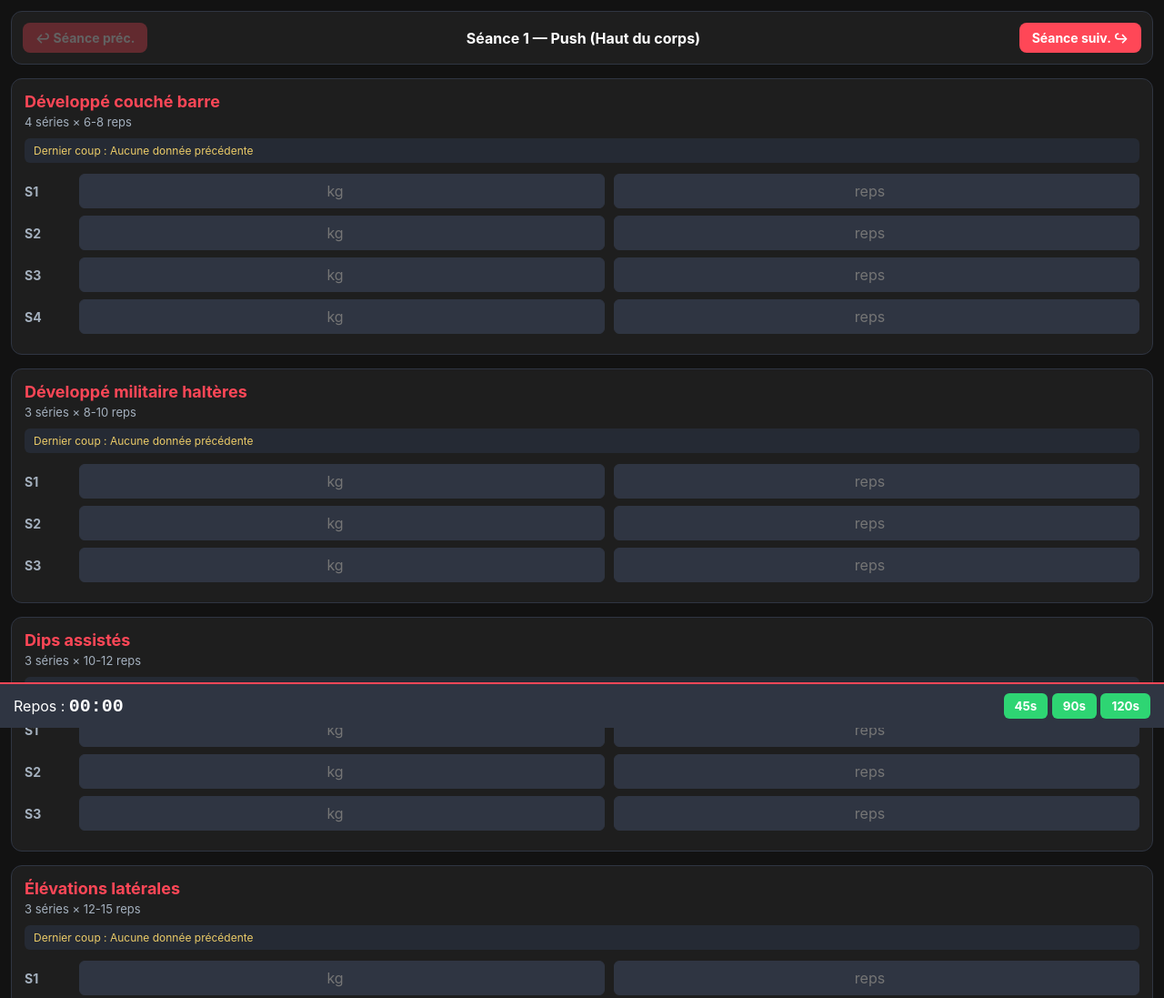
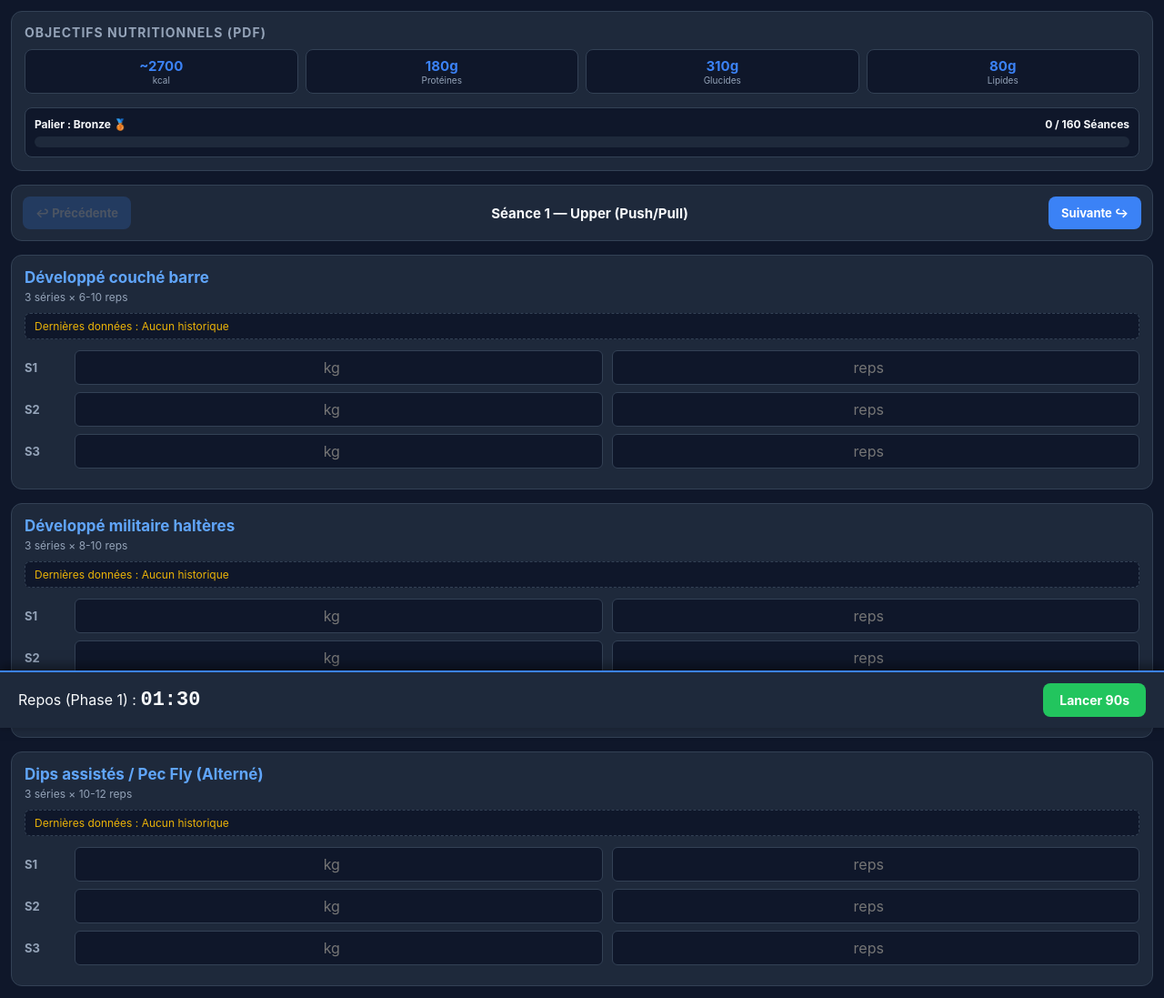
Before and after one commit to chaarakia-cmd/recompo-app, a plain HTML site: page index.html in a window 1280 px wide. Shown: the top 1097 px of the page at 91% size. Drawn offline with Linux system fonts and the light colour scheme.

Commit message:
Revamp index.html for nutrition tracking and UI updates
Updated title and styles for improved UI. Added dashboard section for nutritional goals and progress tracking. Modified session navigation and exercise display.

```diff
--- a/index.html
+++ b/index.html
@@ -3,16 +3,17 @@
 <head>
     <meta charset="UTF-8">
     <meta name="viewport" content="width=device-width, initial-scale=1.0, maximum-scale=1.0, user-scalable=no">
-    <title>Carnet de Musculation - 160 Jours</title>
+    <title>Suivi Recomposition Corporelle - 160 Séances</title>
     <style>
         :root {
-            --bg-color: #121212;
-            --card-bg: #1e1e1e;
-            --accent: #ff4757;
-            --accent-green: #2ed573;
-            --text-main: #ffffff;
-            --text-muted: #a4b0be;
-            --border-color: #2f3542;
+            --bg-color: #0f172a;
+            --card-bg: #1e293b;
+            --accent: #3b82f6;
+            --accent-green: #22c55e;
+            --accent-gold: #eab308;
+            --text-main: #f8fafc;
+            --text-muted: #94a3b8;
+            --border-color: #334155;
         }
 
         * {
@@ -29,6 +30,81 @@
             padding-bottom: 90px;
         }
 
+        /* Dashboard Nutrition & Objectif */
+        .dashboard {
+            background: var(--card-bg);
+            border: 1px solid var(--border-color);
+            border-radius: 12px;
+            padding: 14px;
+            margin-bottom: 15px;
+        }
+
+        .dash-title {
+            font-size: 14px;
+            text-transform: uppercase;
+            letter-spacing: 1px;
+            color: var(--text-muted);
+            margin-bottom: 10px;
+            font-weight: bold;
+        }
+
+        .macros-grid {
+            display: grid;
+            grid-template-columns: repeat(4, 1fr);
+            gap: 8px;
+            text-align: center;
+            margin-bottom: 15px;
+        }
+
+        .macro-box {
+            background: #0f172a;
+            padding: 8px 4px;
+            border-radius: 8px;
+            border: 1px solid var(--border-color);
+        }
+
+        .macro-val {
+            font-size: 15px;
+            font-weight: bold;
+            color: var(--accent);
+        }
+
+        .macro-lbl {
+            font-size: 10px;
+            color: var(--text-muted);
+        }
+
+        /* Compteur 160 séances & Paliers */
+        .progress-section {
+            background: #0f172a;
+            padding: 10px;
+            border-radius: 8px;
+            border: 1px solid var(--border-color);
+        }
+
+        .progress-header {
+            display: flex;
+            justify-content: space-between;
+            font-size: 12px;
+            font-weight: bold;
+            margin-bottom: 6px;
+        }
+
+        .progress-bar-bg {
+            background: #1e293b;
+            height: 12px;
+            border-radius: 6px;
+            overflow: hidden;
+        }
+
+        .progress-bar-fill {
+            height: 100%;
+            width: 0%;
+            background: var(--accent);
+            transition: width 0.3s ease, background-color 0.3s ease;
+        }
+
+        /* Navigation Séances */
         .header-nav {
             display: flex;
             justify-content: space-between;
@@ -44,24 +120,25 @@
             background: var(--accent);
             color: white;
             border: none;
-            padding: 8px 14px;
+            padding: 10px 14px;
             border-radius: 8px;
             font-weight: bold;
-            font-size: 14px;
+            font-size: 13px;
             cursor: pointer;
         }
 
         .nav-btn:disabled {
-            opacity: 0.3;
+            opacity: 0.2;
             cursor: not-allowed;
         }
 
         .session-title {
             text-align: center;
-            font-size: 16px;
+            font-size: 15px;
             font-weight: bold;
         }
 
+        /* Cartes Exercices */
         .exercise-card {
             background: var(--card-bg);
             border-radius: 12px;
@@ -71,43 +148,44 @@
         }
 
         .exercise-title {
-            font-size: 18px;
+            font-size: 17px;
             font-weight: bold;
-            color: var(--accent);
+            color: #60a5fa;
             margin-bottom: 4px;
         }
 
         .exercise-target {
-            font-size: 13px;
+            font-size: 12px;
             color: var(--text-muted);
             margin-bottom: 10px;
         }
 
         .previous-perf {
-            background: #252a34;
+            background: #0f172a;
             padding: 6px 10px;
             border-radius: 6px;
             font-size: 12px;
-            color: #eccc68;
+            color: var(--accent-gold);
             margin-bottom: 12px;
+            border: 1px dashed var(--border-color);
         }
 
         .set-row {
             display: grid;
-            grid-template-columns: 50px 1fr 1fr;
+            grid-template-columns: 45px 1fr 1fr;
             gap: 10px;
             align-items: center;
             margin-bottom: 8px;
         }
 
         .set-label {
-            font-size: 14px;
+            font-size: 13px;
             font-weight: bold;
             color: var(--text-muted);
         }
 
         input {
-            background: #2f3542;
+            background: #0f172a;
             border: 1px solid var(--border-color);
             color: white;
             padding: 8px;
@@ -122,129 +200,185 @@
             border-color: var(--accent);
         }
 
-        /* Timer de repos flottant */
+        /* Timer Unique Phase 1 (90s) */
         .timer-bar {
             position: fixed;
             bottom: 0;
             left: 0;
             right: 0;
-            background: #2f3542;
-            padding: 10px 15px;
+            background: #1e293b;
+            padding: 12px 20px;
             display: flex;
             justify-content: space-between;
             align-items: center;
             border-top: 2px solid var(--accent);
+            box-shadow: 0 -4px 12px rgba(0,0,0,0.5);
         }
 
         .timer-display {
-            font-size: 20px;
+            font-size: 22px;
             font-weight: bold;
             font-family: monospace;
+            color: var(--text-main);
         }
 
         .timer-btn {
             background: var(--accent-green);
             color: white;
             border: none;
-            padding: 6px 12px;
-            border-radius: 6px;
+            padding: 10px 18px;
+            border-radius: 8px;
             font-weight: bold;
+            font-size: 14px;
         }
 
-        .utility-actions {
-            margin-top: 25px;
-            display: flex;
-            gap: 10px;
-            justify-content: center;
-        }
-
-        .util-btn {
-            background: transparent;
-            border: 1px solid var(--text-muted);
-            color: var(--text-muted);
-            padding: 8px;
-            border-radius: 6px;
-            font-size: 12px;
+        .timer-btn:active {
+            opacity: 0.8;
         }
     </style>
 </head>
 <body>
 
-    <div class="header-nav">
-        <button class="nav-btn" id="prevBtn" onclick="changeSession(-1)">↩ Séance préc.</button>
-        <div class="session-title" id="sessionTitle">Séance 1</div>
-        <button class="nav-btn" id="nextBtn" onclick="changeSession(1)">Séance suiv. ↪</button>
-    </div>
+    <!-- Dashboard PDF -->
+    <div class="dashboard">
+        <div class="dash-title">Objectifs Nutritionnels (PDF)</div>
+        <div class="macros-grid">
+            <div class="macro-box">
+                <div class="macro-val">~2700</div>
+                <div class="macro-lbl">kcal</div>
+            </div>
+            <div class="macro-box">
+                <div class="macro-val">180g</div>
+                <div class="macro-lbl">Protéines</div>
+            </div>
+            <div class="macro-box">
+                <div class="macro-val">310g</div>
+                <div class="macro-lbl">Glucides</div>
+            </div>
+            <div class="macro-box">
+                <div class="macro-val">80g</div>
+                <div class="macro-lbl">Lipides</div>
+            </div>
+        </div>
 
-    <div id="workoutContainer"></div>
-
-    <div class="utility-actions">
-        <button class="util-btn" onclick="exportData()">Exporter données</button>
-        <button class="util-btn" onclick="resetCurrentSession()">Effacer cette séance</button>
-    </div>
-
-    <div class="timer-bar">
-        <div>Repos : <span class="timer-display" id="timerDisplay">00:00</span></div>
-        <div>
-            <button class="timer-btn" onclick="startTimer(45)">45s</button>
-            <button class="timer-btn" onclick="startTimer(90)">90s</button>
-            <button class="timer-btn" onclick="startTimer(120)">120s</button>
+        <div class="progress-section">
+            <div class="progress-header">
+                <span id="palierLabel">Palier : Débutant</span>
+                <span id="sessionCounter">0 / 160 Séances</span>
+            </div>
+            <div class="progress-bar-bg">
+                <div class="progress-bar-fill" id="progressBar"></div>
+            </div>
         </div>
     </div>
 
+    <!-- Navigation Séances -->
+    <div class="header-nav">
+        <button class="nav-btn" id="prevBtn" onclick="changeSession(-1)">↩ Précédente</button>
+        <div class="session-title" id="sessionTitle">Séance 1</div>
+        <button class="nav-btn" id="nextBtn" onclick="changeSession(1)">Suivante ↪</button>
+    </div>
+
+    <!-- Exercices -->
+    <div id="workoutContainer"></div>
+
+    <!-- Timer Fixe Hypertrophie (90s) -->
+    <div class="timer-bar">
+        <div>Repos (Phase 1) : <span class="timer-display" id="timerDisplay">01:30</span></div>
+        <button class="timer-btn" onclick="startTimer(90)">Lancer 90s</button>
+    </div>
+
 <script>
-// Structure de la programmation
+// Program d'entraînement du PDF (Split Upper/Lower avec contrainte genou)
 const program = [
     {
         id: 1,
-        name: "Séance 1 — Push (Haut du corps)",
+        name: "Séance 1 — Upper (Push/Pull)",
         exercises: [
-            { id: "s1_e1", name: "Développé couché barre", target: "4 séries × 6-8 reps", sets: 4 },
+            { id: "s1_e1", name: "Développé couché barre", target: "3 séries × 6-10 reps", sets: 3 },
             { id: "s1_e2", name: "Développé militaire haltères", target: "3 séries × 8-10 reps", sets: 3 },
-            { id: "s1_e3", name: "Dips assistés", target: "3 séries × 10-12 reps", sets: 3 },
+            { id: "s1_e3", name: "Dips assistés / Pec Fly (Alterné)", target: "3 séries × 10-12 reps", sets: 3 },
             { id: "s1_e4", name: "Élévations latérales", target: "3 séries × 12-15 reps", sets: 3 },
             { id: "s1_e5", name: "Extension triceps poulie", target: "3 séries × 12-15 reps", sets: 3 }
         ]
     },
     {
         id: 2,
-        name: "Séance 2 — Pull (Dos / Biceps)",
+        name: "Séance 2 — Lower (Hanches / Ischios / Presse)",
         exercises: [
-            { id: "s2_e1", name: "Traction ou Tirage vertical", target: "4 séries × 8-10 reps", sets: 4 },
-            { id: "s2_e2", name: "Rowing haltère / poulie", target: "3 séries × 8-10 reps", sets: 3 },
-            { id: "s2_e3", name: "Oiseau / Facepull", target: "3 séries × 12-15 reps", sets: 3 },
-            { id: "s2_e4", name: "Curl biceps incliné", target: "3 séries × 10-12 reps", sets: 3 }
+            { id: "s2_e1", name: "Presse à cuisses (Pieds hauts) / Hack Squat", target: "4 séries × 8-10 reps", sets: 4 },
+            { id: "s2_e2", name: "Leg Curl allongé / assis", target: "3 séries × 10-12 reps", sets: 3 },
+            { id: "s2_e3", name: "Extension mollets presse", target: "4 séries × 12-15 reps", sets: 4 },
+            { id: "s2_e4", name: "Enroulement de bassin (Abs)", target: "3 séries × 15 reps", sets: 3 }
         ]
     },
     {
         id: 3,
-        name: "Séance 3 — Legs (Jambes / Abs)",
+        name: "Séance 3 — Upper (Tirage / Dos / Biceps)",
         exercises: [
-            { id: "s3_e1", name: "Presse à cuisses / Squat", target: "4 séries × 8-10 reps", sets: 4 },
-            { id: "s3_e2", name: "Leg Curl (Ischios)", target: "3 séries × 10-12 reps", sets: 3 },
-            { id: "s3_e3", name: "Leg Extension", target: "3 séries × 12-15 reps", sets: 3 },
-            { id: "s3_e4", name: "Mollets / Abdominaux", target: "4 séries × 15 reps", sets: 4 }
+            { id: "s3_e1", name: "Tirage vertical poitrine", target: "4 séries × 8-10 reps", sets: 4 },
+            { id: "s3_e2", name: "Rowing neutre à la poulie", target: "3 séries × 8-10 reps", sets: 3 },
+            { id: "s3_e3", name: "Oiseau à la poulie (Arrière épaule)", target: "3 séries × 12-15 reps", sets: 3 },
+            { id: "s3_e4", name: "Curl biceps incliné", target: "3 séries × 10-12 reps", sets: 3 }
+        ]
+    },
+    {
+        id: 4,
+        name: "Séance 4 — Lower (Ischios / Fessiers / Mollets)",
+        exercises: [
+            { id: "s4_e1", name: "Soulevé de terre jambes tendues", target: "3 séries × 8-10 reps", sets: 3 },
+            { id: "s4_e2", name: "Leg Extension (Contrôlé, genou sécurisé)", target: "3 séries × 12-15 reps", sets: 3 },
+            { id: "s4_e3", name: "Mollets debout", target: "4 séries × 12-15 reps", sets: 4 },
+            { id: "s4_e4", name: "Gainage / Crunchs", target: "3 séries × max reps", sets: 3 }
         ]
     }
 ];
 
 let currentSessionIndex = 0;
+let totalSessionsDone = 0;
 let timerInterval = null;
 
-// Initialisation
 window.onload = function() {
     const savedIndex = localStorage.getItem('current_session_index');
     if (savedIndex !== null) {
         currentSessionIndex = parseInt(savedIndex);
     }
+
+    const savedTotal = localStorage.getItem('total_sessions_completed');
+    if (savedTotal !== null) {
+        totalSessionsDone = parseInt(savedTotal);
+    }
+
+    updateDashboard();
     renderSession();
 };
+
+function updateDashboard() {
+    document.getElementById('sessionCounter').innerText = `${totalSessionsDone} / 160 Séances`;
+    const pct = Math.min((totalSessionsDone / 160) * 100, 100);
+    const bar = document.getElementById('progressBar');
+    bar.style.width = pct + '%';
+
+    const palierLbl = document.getElementById('palierLabel');
+    if (totalSessionsDone >= 120) {
+        palierLbl.innerText = "Palier : Platine 🏆";
+        bar.style.backgroundColor = "#e2e8f0";
+    } else if (totalSessionsDone >= 80) {
+        palierLbl.innerText = "Palier : Or 🥇";
+        bar.style.backgroundColor = "#eab308";
+    } else if (totalSessionsDone >= 40) {
+        palierLbl.innerText = "Palier : Argent 🥈";
+        bar.style.backgroundColor = "#94a3b8";
+    } else {
+        palierLbl.innerText = "Palier : Bronze 🥉";
+        bar.style.backgroundColor = "#3b82f6";
+    }
+}
 
 function renderSession() {
     const session = program[currentSessionIndex];
     document.getElementById('sessionTitle').innerText = session.name;
 
-    // Boutons navigation
     document.getElementById('prevBtn').disabled = (currentSessionIndex === 0);
     document.getElementById('nextBtn').disabled = (currentSessionIndex === program.length - 1);
 
@@ -255,14 +389,13 @@ function renderSession() {
         const card = document.createElement('div');
         card.className = 'exercise-card';
 
-        // Charger historique
         const historyKey = `prev_${exo.id}`;
-        const lastPerf = localStorage.getItem(historyKey) || 'Aucune donnée précédente';
+        const lastPerf = localStorage.getItem(historyKey) || 'Aucun historique';
 
         let html = `
             <div class="exercise-title">${exo.name}</div>
             <div class="exercise-target">${exo.target}</div>
-            <div class="previous-perf">Dernier coup : ${lastPerf}</div>
+            <div class="previous-perf">Dernières données : ${lastPerf}</div>
         `;
 
         for (let i = 1; i <= exo.sets; i++) {
@@ -275,9 +408,9 @@ function renderSession() {
                 <div class="set-row">
                     <span class="set-label">S${i}</span>
                     <input type="number" step="0.5" placeholder="kg" value="${savedWeight}"
-                        onchange="saveData('${weightKey}', this.value); updateHistory('${exo.id}', ${exo.sets})">
+                        onchange="saveData('${weightKey}', this.value); checkAndSaveHistory('${exo.id}', ${exo.sets})">
                     <input type="number" placeholder="reps" value="${savedReps}"
-                        onchange="saveData('${repsKey}', this.value); updateHistory('${exo.id}', ${exo.sets})">
+                        onchange="saveData('${repsKey}', this.value); checkAndSaveHistory('${exo.id}', ${exo.sets})">
                 </div>
             `;
         }
@@ -291,7 +424,7 @@ function saveData(key, val) {
     localStorage.setItem(key, val);
 }
 
-function updateHistory(exoId, totalSets) {
+function checkAndSaveHistory(exoId, totalSets) {
     let summary = [];
     for (let i = 1; i <= totalSets; i++) {
         const w = localStorage.getItem(`data_${exoId}_s${i}_w`);
@@ -308,6 +441,13 @@ function updateHistory(exoId, totalSets) {
 function changeSession(delta) {
     const newIndex = currentSessionIndex + delta;
     if (newIndex >= 0 && newIndex < program.length) {
+        // Incrément du compteur de séances globales si on avance
+        if (delta > 0) {
+            totalSessionsDone++;
+            localStorage.setItem('total_sessions_completed', totalSessionsDone);
+            updateDashboard();
+        }
+
         currentSessionIndex = newIndex;
         localStorage.setItem('current_session_index', currentSessionIndex);
         renderSession();
@@ -315,7 +455,7 @@ function changeSession(delta) {
     }
 }
 
-// Gestion du Chronomètre
+// Timer fixe 90s
 function startTimer(seconds) {
     clearInterval(timerInterval);
     let remaining = seconds;
@@ -332,37 +472,13 @@ function startTimer(seconds) {
         remaining--;
         if (remaining < 0) {
             clearInterval(timerInterval);
-            display.innerText = "FIN !";
-            if (navigator.vibrate) navigator.vibrate([200, 100, 200]);
+            display.innerText = "PARTI !";
+            if (navigator.vibrate) navigator.vibrate([300, 150, 300]);
         } else {
             updateDisplay();
         }
     }, 1000);
 }
-
-// Outils
-function exportData() {
-    let dataStr = "data:text/json;charset=utf-8," + encodeURIComponent(JSON.stringify(localStorage));
-    let downloadAnchor = document.createElement('a');
-    downloadAnchor.setAttribute("href", dataStr);
-    downloadAnchor.setAttribute("download", "carnet_muscu_backup.json");
-    document.body.appendChild(downloadAnchor);
-    downloadAnchor.click();
-    downloadAnchor.remove();
-}
-
-function resetCurrentSession() {
-    if (confirm("Réinitialiser les cases de cette séance ?")) {
-        const session = program[currentSessionIndex];
-        session.exercises.forEach(exo => {
-            for (let i = 1; i <= exo.sets; i++) {
-                localStorage.removeItem(`data_${exo.id}_s${i}_w`);
-                localStorage.removeItem(`data_${exo.id}_s${i}_r`);
-            }
-        });
-        renderSession();
-    }
-}
 </script>
 </body>
 </html>
```
